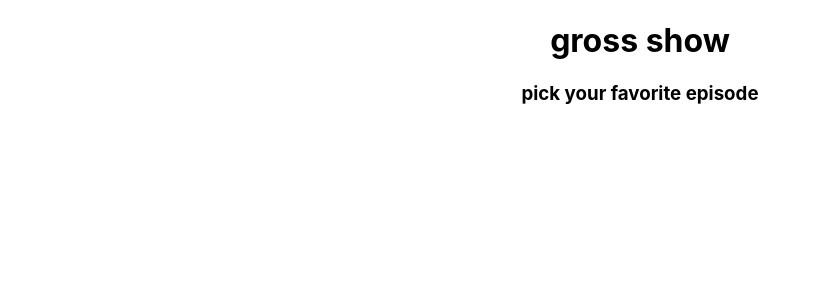
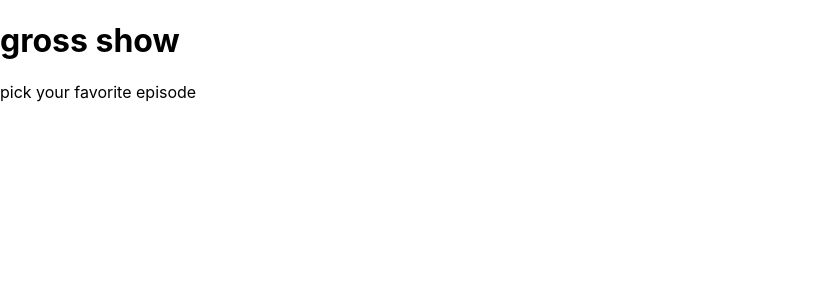
Before and after one commit to coleloui/ts-episode-udemy, a React (Create React App) app: page / in a window 1280 px wide. Shown: the top 300 px of the page, without its empty margins (0-820 px from the left). Built offline with nearby package versions, Linux system fonts and the light colour scheme.

Commit message:
set up store

```diff
--- a/package.json
+++ b/package.json
@@ -17,7 +17,7 @@
     "web-vitals": "^2.1.4"
   },
   "scripts": {
-    "start": "react-scripts start",
+    "start": "react-scripts --openssl-legacy-provider start",
     "build": "react-scripts build",
     "test": "react-scripts test",
     "eject": "react-scripts eject"
--- a/src/App.tsx
+++ b/src/App.tsx
@@ -1,13 +1,17 @@
-import React from 'react'
-import './App.css'
+import React from 'react';
+import { Store } from './Store';
 
-function App() {
-	return (
-		<div className="App">
-			<h1>gross show</h1>
-			<h3>pick your favorite episode</h3>
-		</div>
-	)
+function App(): JSX.Element {
+  const store = React.useContext(Store);
+
+  console.log(store);
+
+  return (
+    <React.Fragment>
+      <h1>gross show</h1>
+      <p>pick your favorite episode</p>
+    </React.Fragment>
+  );
 }
 
-export default App
+export default App;
--- /dev/null
+++ b/src/Store.tsx
@@ -0,0 +1,21 @@
+import React from 'react';
+
+interface IState {
+  episodes: [];
+  favourites: [];
+}
+
+const initialState: IState = {
+  episodes: [],
+  favourites: [],
+};
+
+export const Store = React.createContext<IState>(initialState);
+
+function reducer() {
+  // empty for now
+}
+
+export function StoreProvider(props: any): JSX.Element {
+  return <Store.Provider value={initialState}>{props.children}</Store.Provider>;
+}
--- a/src/index.tsx
+++ b/src/index.tsx
@@ -1,17 +1,22 @@
-import React from 'react'
-import ReactDOM from 'react-dom/client'
-import './index.css'
-import App from './App'
-import reportWebVitals from './reportWebVitals'
+import React from 'react';
+import ReactDOM from 'react-dom/client';
+import './index.css';
+import App from './App';
+import reportWebVitals from './reportWebVitals';
+import { StoreProvider } from './Store';
 
-const root = ReactDOM.createRoot(document.getElementById('root') as HTMLElement)
+const root = ReactDOM.createRoot(
+  document.getElementById('root') as HTMLElement
+);
 root.render(
-	<React.StrictMode>
-		<App />
-	</React.StrictMode>
-)
+  <React.StrictMode>
+    <StoreProvider>
+      <App />
+    </StoreProvider>
+  </React.StrictMode>
+);
 
 // If you want to start measuring performance in your app, pass a function
 // to log results (for example: reportWebVitals(console.log))
 // or send to an analytics endpoint. Learn more: https://bit.ly/CRA-vitals
-reportWebVitals()
+reportWebVitals();
```
